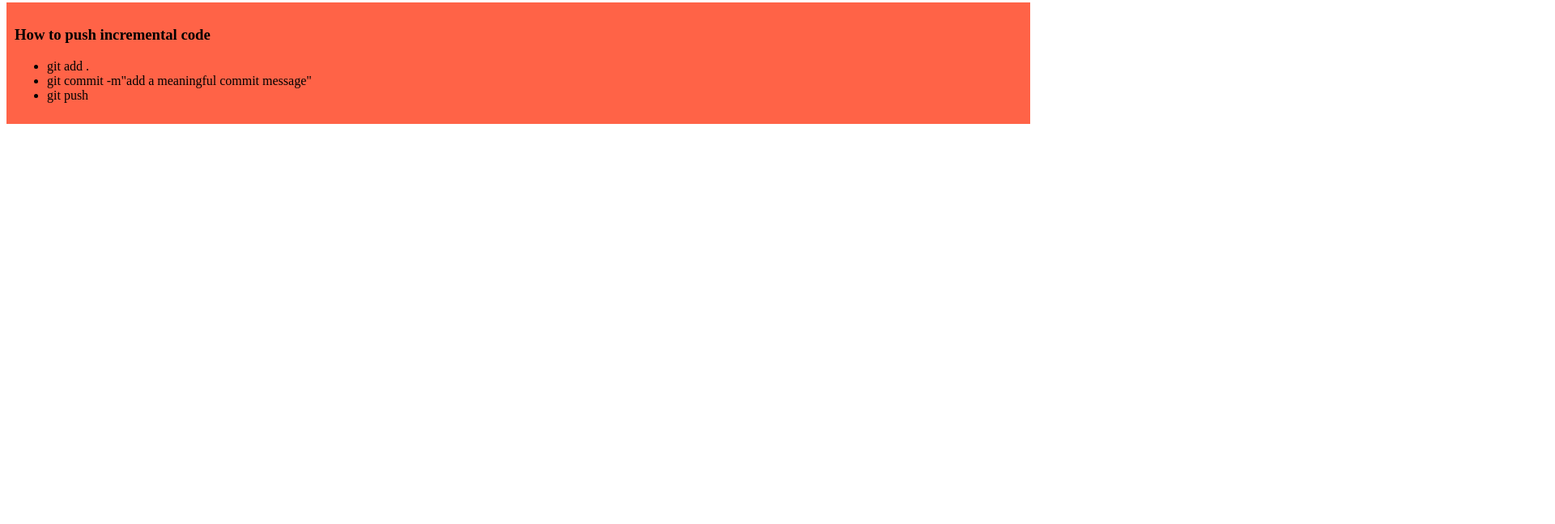
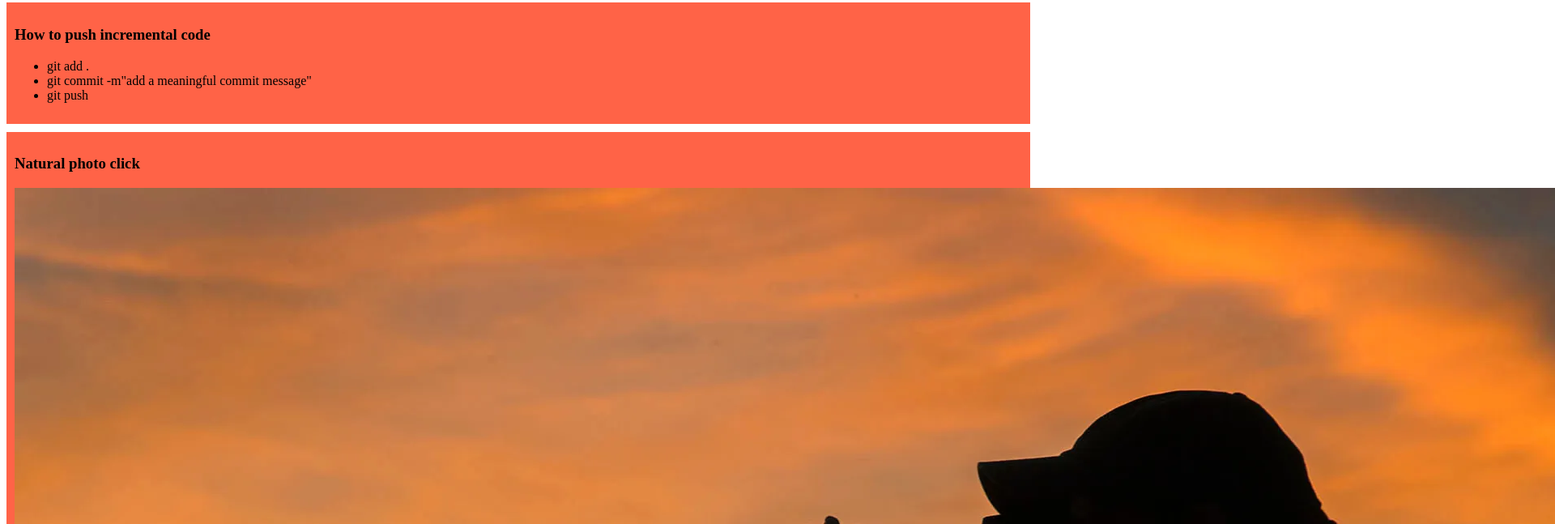
Before and after one commit to Tanvir-Tanu63/my-simple-website, a plain HTML site: page index.html in a window 1280 px wide. Shown: the part 429-1076 px from the top of the page at 81% size, 1920 px wide, since content can reach past the window. Before the commit the page ends 800 px from the top, so only its background shows below. Drawn offline with Linux system fonts and the light colour scheme.

Commit message:
added Natural photo click

```diff
--- a/index.html
+++ b/index.html
@@ -30,6 +30,10 @@
             <li>git push</li>
         </ul>
     </div>
+    <div>
+        <h3>Natural photo click</h3>
+        <img src="images/9d9dd9e4-e84a-402e-ba8f-daa659e6e6c5-PhotoWord_003.webp" alt="">
+    </div>
 
 
 </body>
```
Also changed, not shown: images/9d9dd9e4-e84a-402e-ba8f-daa659e6e6c5-PhotoWord_003.webp (added).
